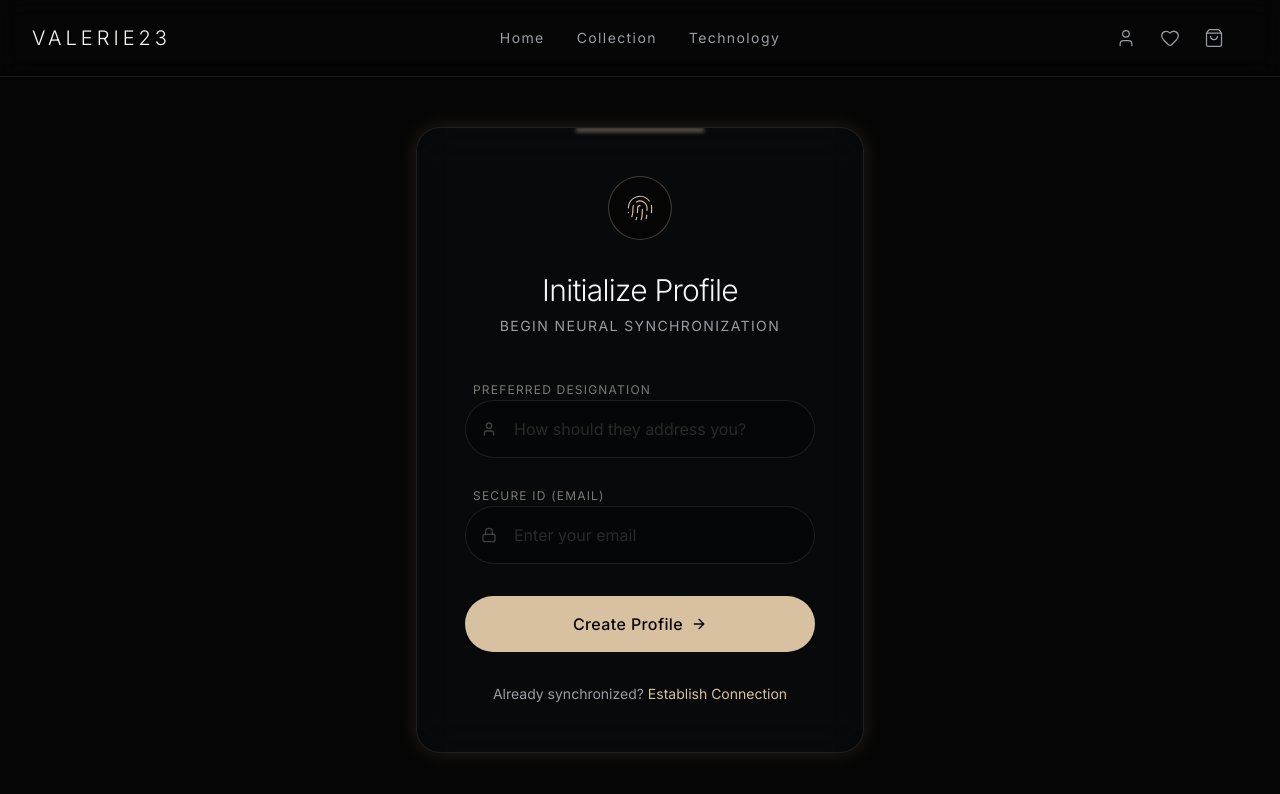
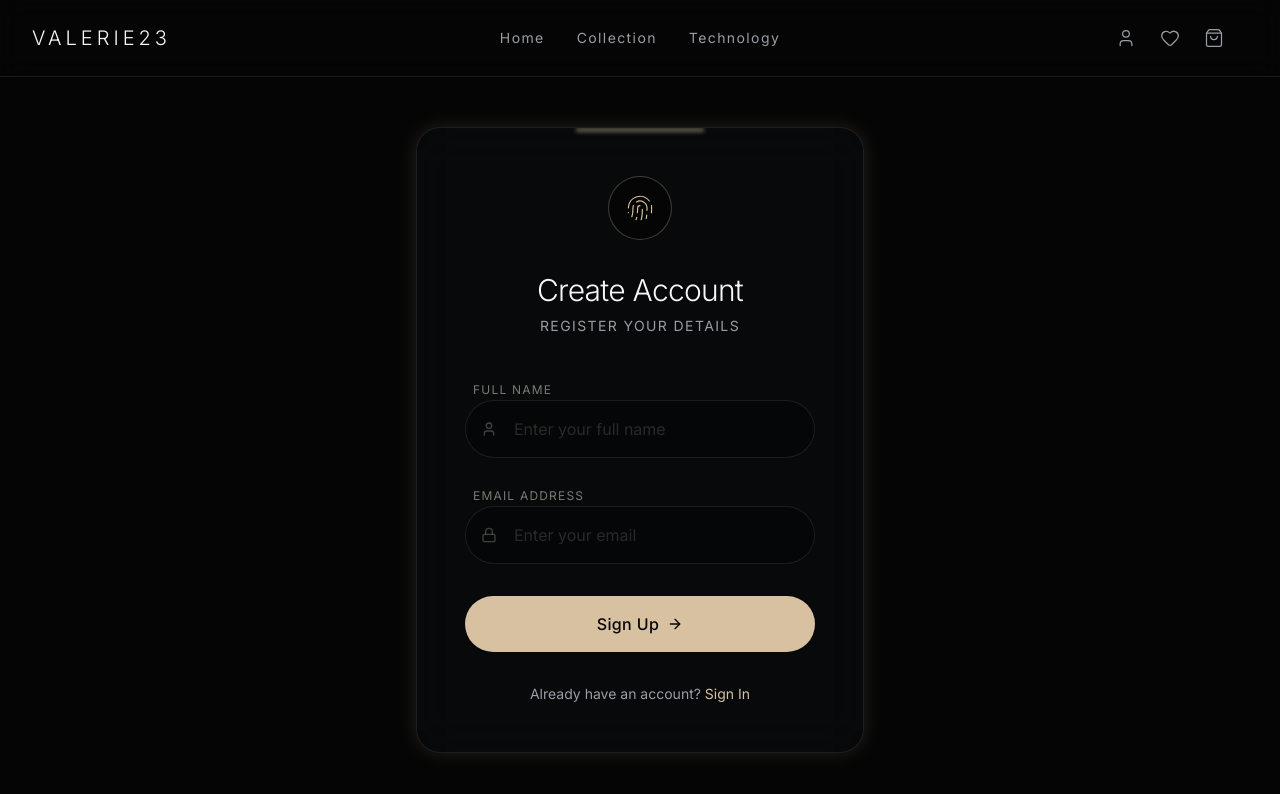
Before and after one commit to MOXYOS/VALERIE23, a Next.js app: page /signup in a window 1280 px wide. Shown: the top 794 px of the page. Built offline with nearby package versions, Linux system fonts and the light colour scheme.

Commit message:
Simplify wording on Auth pages

```diff
--- a/src/app/login/page.tsx
+++ b/src/app/login/page.tsx
@@ -46,13 +46,13 @@ export default function LoginPage() {
           </div>
 
           <div className="text-center mb-10">
-            <h1 className="text-3xl font-light text-valerie-text-primary tracking-tight mb-2">Neural Sync</h1>
-            <p className="text-sm text-valerie-text-secondary tracking-widest uppercase">Authenticate Your Identity</p>
+            <h1 className="text-3xl font-light text-valerie-text-primary tracking-tight mb-2">Welcome Back</h1>
+            <p className="text-sm text-valerie-text-secondary tracking-widest uppercase">Sign In To Your Account</p>
           </div>
 
           <form onSubmit={handleLogin} className="space-y-6">
             <div className="space-y-2">
-              <label htmlFor="email" className="text-xs text-valerie-text-metallic tracking-widest uppercase ml-2">Secure ID (Email)</label>
+              <label htmlFor="email" className="text-xs text-valerie-text-metallic tracking-widest uppercase ml-2">Email Address</label>
               <div className="relative">
                 <div className="absolute inset-y-0 left-0 pl-4 flex items-center pointer-events-none">
                   <Lock className="h-4 w-4 text-valerie-text-metallic/50" />
@@ -75,7 +75,7 @@ export default function LoginPage() {
               className="w-full flex items-center justify-center px-8 py-4 mt-8 bg-valerie-accent-gold text-valerie-bg-dark font-medium tracking-wide rounded-full hover:bg-valerie-accent-white transition-all duration-300 disabled:opacity-50 disabled:cursor-not-allowed group relative overflow-hidden"
             >
               <span className="relative z-10 flex items-center">
-                {isLoading ? "Authenticating..." : "Establish Connection"}
+                {isLoading ? "Signing In..." : "Sign In"}
                 {!isLoading && <ArrowRight size={16} className="ml-2 group-hover:translate-x-1 transition-transform" />}
               </span>
             </button>
@@ -83,7 +83,7 @@ export default function LoginPage() {
 
           <div className="mt-8 text-center text-sm text-valerie-text-secondary">
             <p>
-              No profile found? <Link href="/signup" className="text-valerie-accent-gold hover:text-valerie-accent-white transition-colors">Initialize Sync</Link>
+              Don't have an account? <Link href="/signup" className="text-valerie-accent-gold hover:text-valerie-accent-white transition-colors">Sign Up</Link>
             </p>
           </div>
         </motion.div>
--- a/src/app/signup/page.tsx
+++ b/src/app/signup/page.tsx
@@ -47,13 +47,13 @@ export default function SignupPage() {
           </div>
 
           <div className="text-center mb-10">
-            <h1 className="text-3xl font-light text-valerie-text-primary tracking-tight mb-2">Initialize Profile</h1>
-            <p className="text-sm text-valerie-text-secondary tracking-widest uppercase">Begin Neural Synchronization</p>
+            <h1 className="text-3xl font-light text-valerie-text-primary tracking-tight mb-2">Create Account</h1>
+            <p className="text-sm text-valerie-text-secondary tracking-widest uppercase">Register Your Details</p>
           </div>
 
           <form onSubmit={handleSignup} className="space-y-6">
             <div className="space-y-2">
-              <label htmlFor="name" className="text-xs text-valerie-text-metallic tracking-widest uppercase ml-2">Preferred Designation</label>
+              <label htmlFor="name" className="text-xs text-valerie-text-metallic tracking-widest uppercase ml-2">Full Name</label>
               <div className="relative">
                 <div className="absolute inset-y-0 left-0 pl-4 flex items-center pointer-events-none">
                   <UserIcon className="h-4 w-4 text-valerie-text-metallic/50" />
@@ -64,14 +64,14 @@ export default function SignupPage() {
                   value={name}
                   onChange={(e) => setName(e.target.value)}
                   className="w-full bg-valerie-bg-dark/50 border border-valerie-text-metallic/20 rounded-full py-4 pl-12 pr-6 text-valerie-text-primary placeholder:text-valerie-text-metallic/30 focus:outline-none focus:border-valerie-accent-gold/50 transition-colors"
-                  placeholder="How should they address you?"
+                  placeholder="Enter your full name"
                   required
                 />
               </div>
             </div>
 
             <div className="space-y-2">
-              <label htmlFor="email" className="text-xs text-valerie-text-metallic tracking-widest uppercase ml-2">Secure ID (Email)</label>
+              <label htmlFor="email" className="text-xs text-valerie-text-metallic tracking-widest uppercase ml-2">Email Address</label>
               <div className="relative">
                 <div className="absolute inset-y-0 left-0 pl-4 flex items-center pointer-events-none">
                   <Lock className="h-4 w-4 text-valerie-text-metallic/50" />
@@ -94,7 +94,7 @@ export default function SignupPage() {
               className="w-full flex items-center justify-center px-8 py-4 mt-8 bg-valerie-accent-gold text-valerie-bg-dark font-medium tracking-wide rounded-full hover:bg-valerie-accent-white transition-all duration-300 disabled:opacity-50 disabled:cursor-not-allowed group relative overflow-hidden"
             >
               <span className="relative z-10 flex items-center">
-                {isLoading ? "Synchronizing..." : "Create Profile"}
+                {isLoading ? "Signing Up..." : "Sign Up"}
                 {!isLoading && <ArrowRight size={16} className="ml-2 group-hover:translate-x-1 transition-transform" />}
               </span>
             </button>
@@ -102,7 +102,7 @@ export default function SignupPage() {
 
           <div className="mt-8 text-center text-sm text-valerie-text-secondary">
             <p>
-              Already synchronized? <Link href="/login" className="text-valerie-accent-gold hover:text-valerie-accent-white transition-colors">Establish Connection</Link>
+              Already have an account? <Link href="/login" className="text-valerie-accent-gold hover:text-valerie-accent-white transition-colors">Sign In</Link>
             </p>
           </div>
         </motion.div>
--- a/src/components/CartDrawer.tsx
+++ b/src/components/CartDrawer.tsx
@@ -4,9 +4,11 @@ import { useCart } from "@/context/CartContext";
 import { motion, AnimatePresence } from "framer-motion";
 import { X, Trash2, ArrowRight } from "lucide-react";
 import Image from "next/image";
+import { useRouter } from "next/navigation";
 
 export function CartDrawer() {
   const { cart, isCartOpen, closeCart, removeFromCart } = useCart();
+  const router = useRouter();
 
   // Calculate subtotal using the customized finalPrice if it exists, otherwise fallback to base price
   const subtotal = cart.reduce((total, item) => {
@@ -114,7 +116,7 @@ export function CartDrawer() {
                 <button
                   onClick={() => {
                     closeCart();
-                    window.location.href = '/checkout';
+                    router.push('/checkout');
                   }}
                   className="w-full flex items-center justify-center px-8 py-4 bg-valerie-accent-gold text-valerie-bg-dark font-medium tracking-wide rounded-full hover:bg-valerie-accent-white transition-all duration-300"
                 >
```
